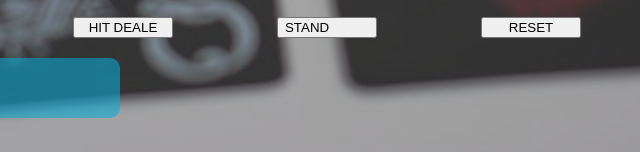
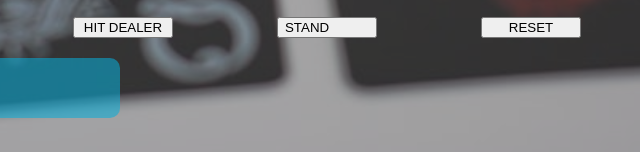
Before and after one commit to abdella206/21-game, a plain HTML site: page index.html in a window 1280 px wide. Shown: the part 648-800 px from the top of the page, 313-953 px from the left. Drawn offline with Linux system fonts and the light colour scheme.

Commit message:
updated main index

```diff
--- a/index.html
+++ b/index.html
@@ -30,7 +30,7 @@
     </div>
 
     <div class="btn">
-        <button id="btnhit">HIT DEALE</button>
+        <button id="btnhit">HIT DEALER</button>
         <button id="btnstand">STAND</button>
         <button id="reset">RESET</button>
     </div>
```
